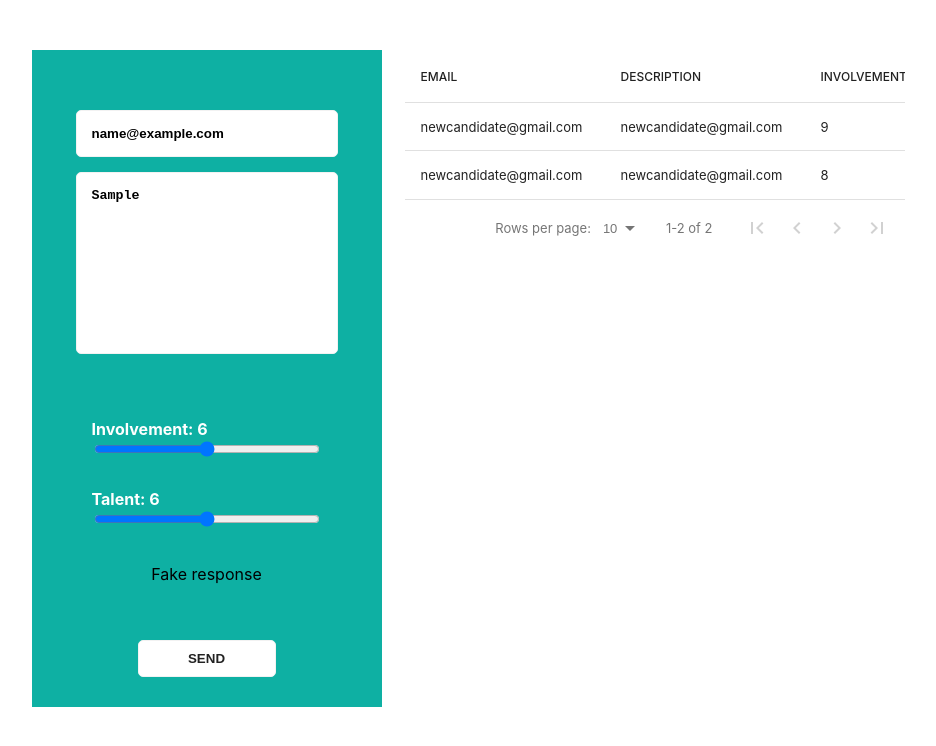
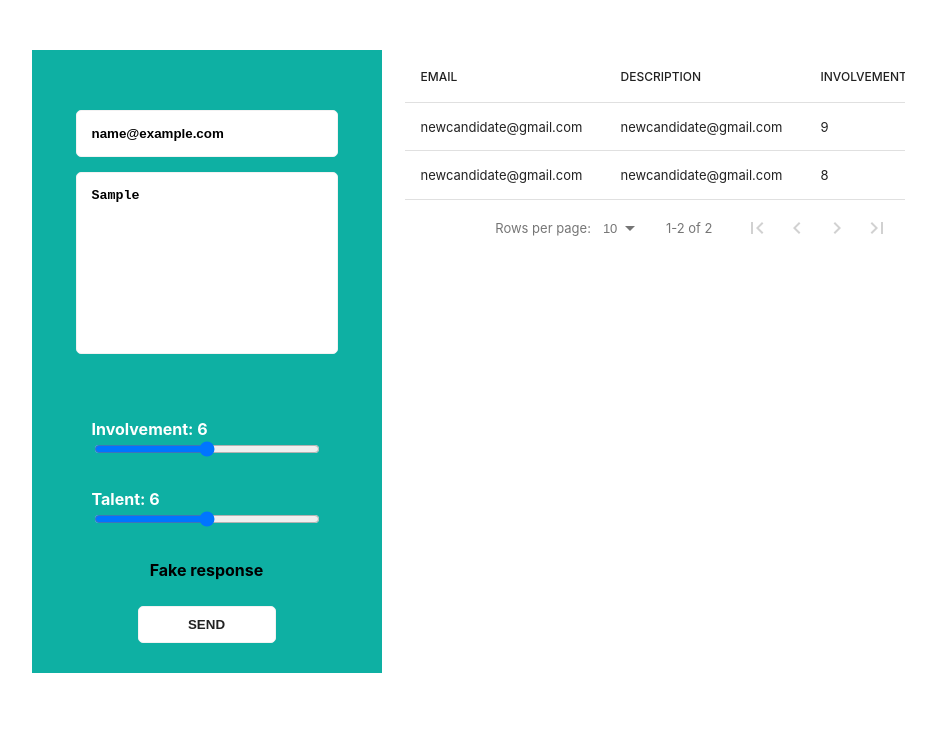
Before and after one commit to Dema1997/nova-task, a React (Create React App) app: page / in a window 1280 px wide. Both pictures are taken after typing "name@example.com", "Sample" into the empty fields and a click on the button "SEND". Shown: the top 746 px of the page, without its empty margins (172-1108 px from the left). Built offline with nearby package versions, Linux system fonts and the light colour scheme.

Commit message:
Modified message response form

```diff
--- a/src/components/NominatePeerForm.tsx
+++ b/src/components/NominatePeerForm.tsx
@@ -170,13 +170,13 @@ const NominatePeerForm: React.FC = () => {
           </label>
         </div>
 
-        {message && <p style={{ marginTop: 20 }}>{message}</p>}
+        {message && <p style={{ fontWeight: "bold" }}>{message}</p>}
 
         <Button
           type="submit"
           style={{
             width: "60%",
-            marginTop: 40,
+            marginTop: message ? 10 : 40,
           }}
         >
           {isSubmitting ? "SENDING.." : "SEND"}
```
